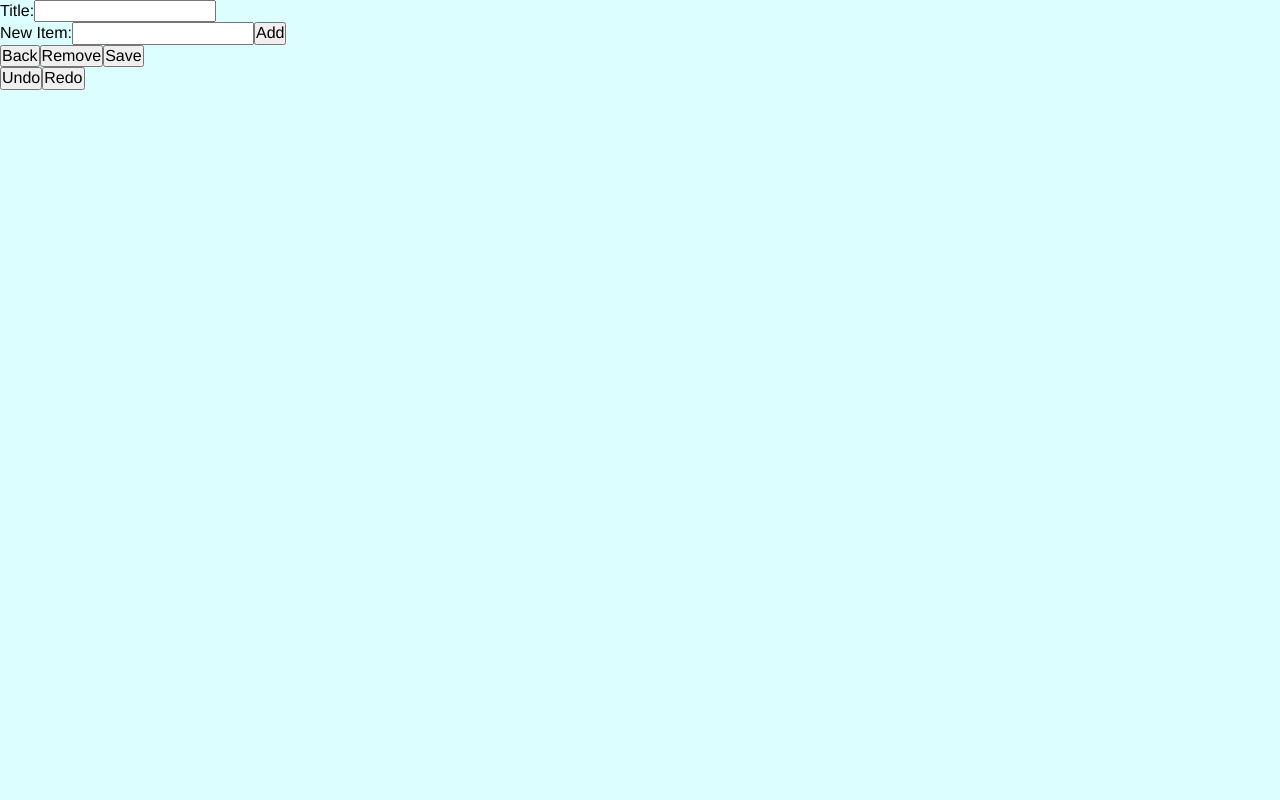
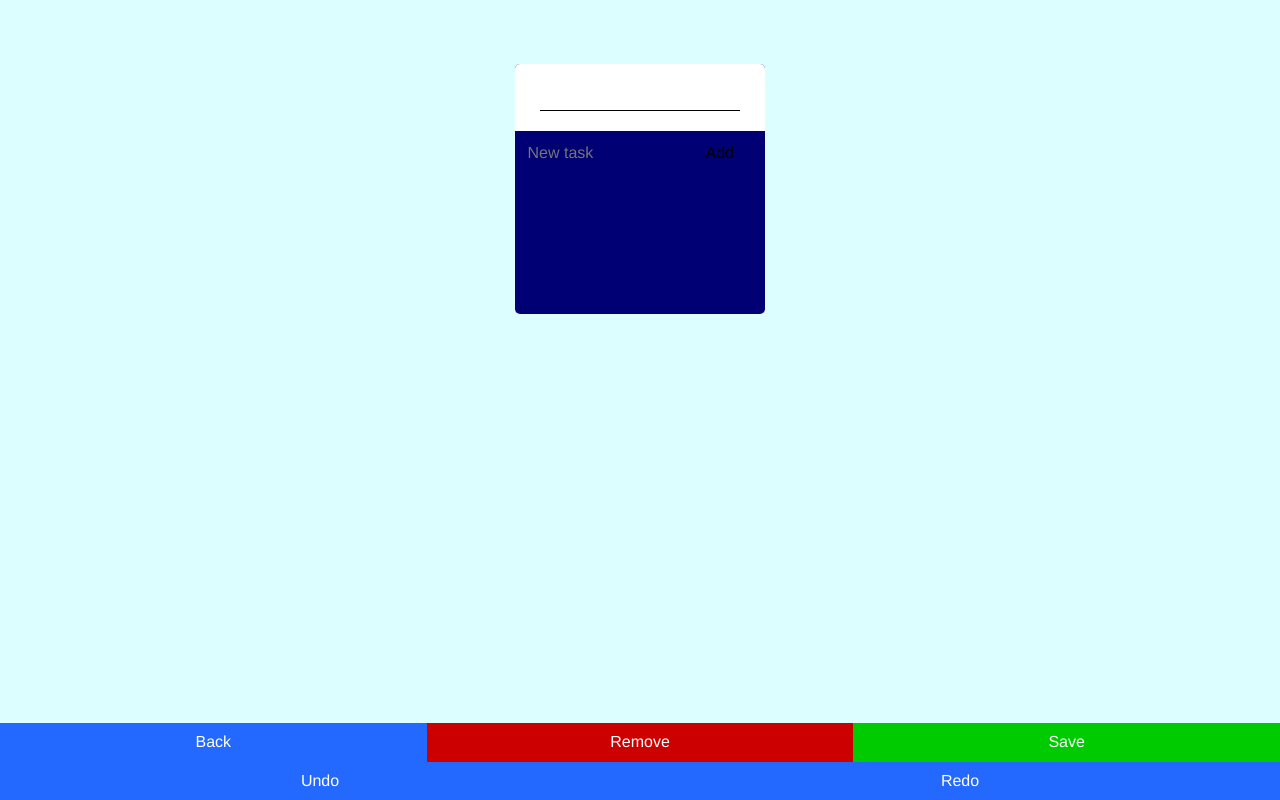
Before and after one commit to MartikosCoder/TodoTest, a Vue app: page /#/edit/1 in a window 1280 px wide. Built offline with nearby package versions, Linux system fonts and the light colour scheme.

Commit message:
Started styles on edit page

```diff
--- a/src/App.vue
+++ b/src/App.vue
@@ -14,6 +14,12 @@
   list-style: none;
 }
 
+button, input {
+  border: none;
+  background: none;
+  outline: none;
+}
+
 button {
   cursor: pointer;
 }
--- a/src/components/Home/TodoCard.vue
+++ b/src/components/Home/TodoCard.vue
@@ -83,8 +83,6 @@ export default {
 
   .todo-list__item__btn {
     width: 50%;
-    border: none;
-    background: none;
     padding: 5px;
 
     transition: background .3s;
--- a/src/views/Edit.vue
+++ b/src/views/Edit.vue
@@ -2,13 +2,11 @@
   <section class="edit-page">
     <div class="edit-page__todo">
       <div class="edit-page__todo__title">
-        <label for="title">Title:</label>
         <input type="text" name="title" id="title" :value="active_todo.title" @blur="saveTitle" />
       </div>
       <section class="todo__items-block">
         <div class="edit-page__todo__new-item">
-          <label for="title">New Item:</label>
-          <input type="text" name="new_item" id="new_item" v-model="new_description" />
+          <input type="text" name="new_item" id="new_item" placeholder="New task" v-model="new_description" />
           <button @click="addNewItem">Add</button>
         </div>
         <ul class="edit-page__todo__items-list">
@@ -23,13 +21,13 @@
     </div>
     <div class="edit-page__controls">
       <div class="controls__main">
-        <button @click="setConfirmation('discard')">Back</button>
-        <button @click="setConfirmation('remove')">Remove</button>
-        <button @click="updateTodo">Save</button>
+        <button class="controls__btn" @click="setConfirmation('discard')">Back</button>
+        <button class="controls__btn remove" @click="setConfirmation('remove')">Remove</button>
+        <button class="controls__btn save" @click="updateTodo">Save</button>
       </div>
       <div class="controls__additional">
-        <button @click="undo">Undo</button>
-        <button @click="redo">Redo</button>
+        <button class="controls__btn"  @click="undo">Undo</button>
+        <button class="controls__btn"  @click="redo">Redo</button>
       </div>
     </div>
     <section class="edit-page__modal" v-show="modal_is_opened">
@@ -156,3 +154,91 @@ export default {
   }
 };
 </script>
+<style>
+  .edit-page {
+    min-height: 100vh;
+    display: flex;
+    justify-content: center;
+    align-items: flex-start;
+  }
+  .edit-page__todo {
+    min-width: 250px;
+    min-height: 250px;
+
+    margin: 5%;
+
+    background: #000074;
+    color: white;
+    border-radius: 5px;
+
+    display: flex;
+    flex-direction: column;
+
+    overflow: hidden;
+    position: relative;
+  }
+
+  .edit-page__todo__title {
+    background: white;
+    padding: 8% 10%;
+    color: black;
+
+    text-transform: capitalize;
+  }
+
+  .edit-page__todo__title input {
+    width: 100%;
+    padding: 2%;
+    border-bottom: 1px solid black;
+    color: black;
+
+    text-transform: capitalize;
+  }
+
+  .todo__items-block {
+    padding: 5%;
+  }
+
+  .edit-page__todo__new-item {
+    display: flex;
+  }
+
+  .edit-page__controls {
+    position: fixed;
+    bottom: 0;
+    width: 100%;
+
+    display: flex;
+    flex-direction: column;
+    justify-content: center;
+    align-items: center;
+  }
+
+  .controls__main, .controls__additional {
+    width: 100%;
+    display: flex;
+
+    justify-content:center;
+
+    background: #2469ff;
+  }
+
+  .controls__btn {
+    width: 50%;
+    color: white;
+    padding: 10px;
+  }
+  .controls__btn.remove {
+    background: rgb(205, 0, 0);
+  }
+  .controls__btn.remove:hover {
+    background: rgb(166, 0, 0);
+  }
+
+  .controls__btn.save {
+    background: rgb(0, 202, 0);
+  }
+  .controls__btn.save:hover {
+    background: rgb(0, 149, 0);
+  }
+</style>
--- a/src/views/Home.vue
+++ b/src/views/Home.vue
@@ -52,10 +52,6 @@ export default {
 </script>
 
 <style>
-  .home-page {
-    background: #dcfeff;
-  }
-
   .home-page__todo-list {
     min-height: 100vh;
 
@@ -75,16 +71,14 @@ export default {
 
     padding: 20px 5%;
 
-    background: #00ca00;
+    background: rgb(0, 202, 0);
     color: white;
-
-    border: none;
 
     text-transform: uppercase;
   }
 
   .home-page__add-btn:hover {
-    background: #009500;
+    background: rgb(0, 149, 0);
     transition: .3s;
   }
 </style>
```
